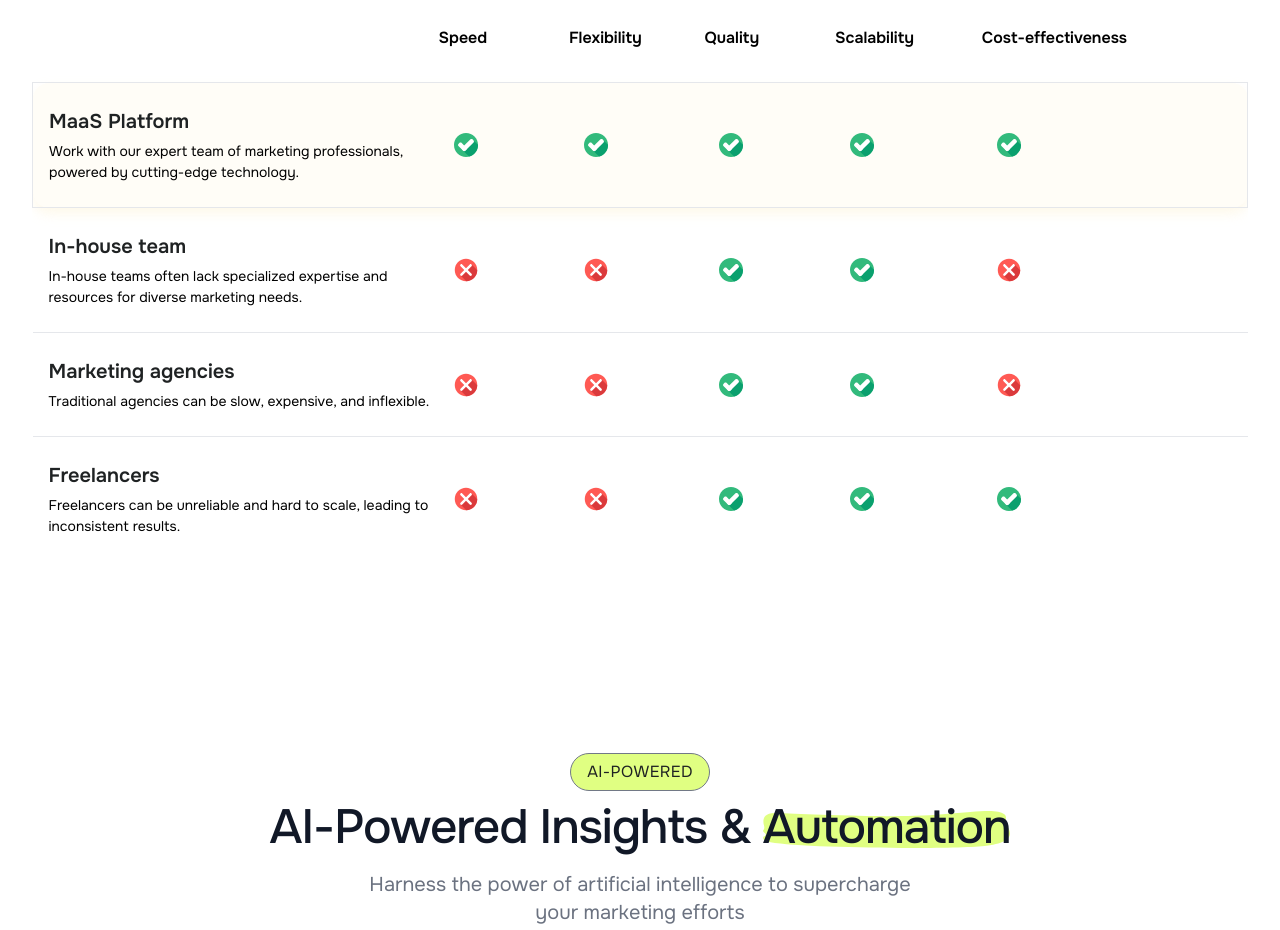
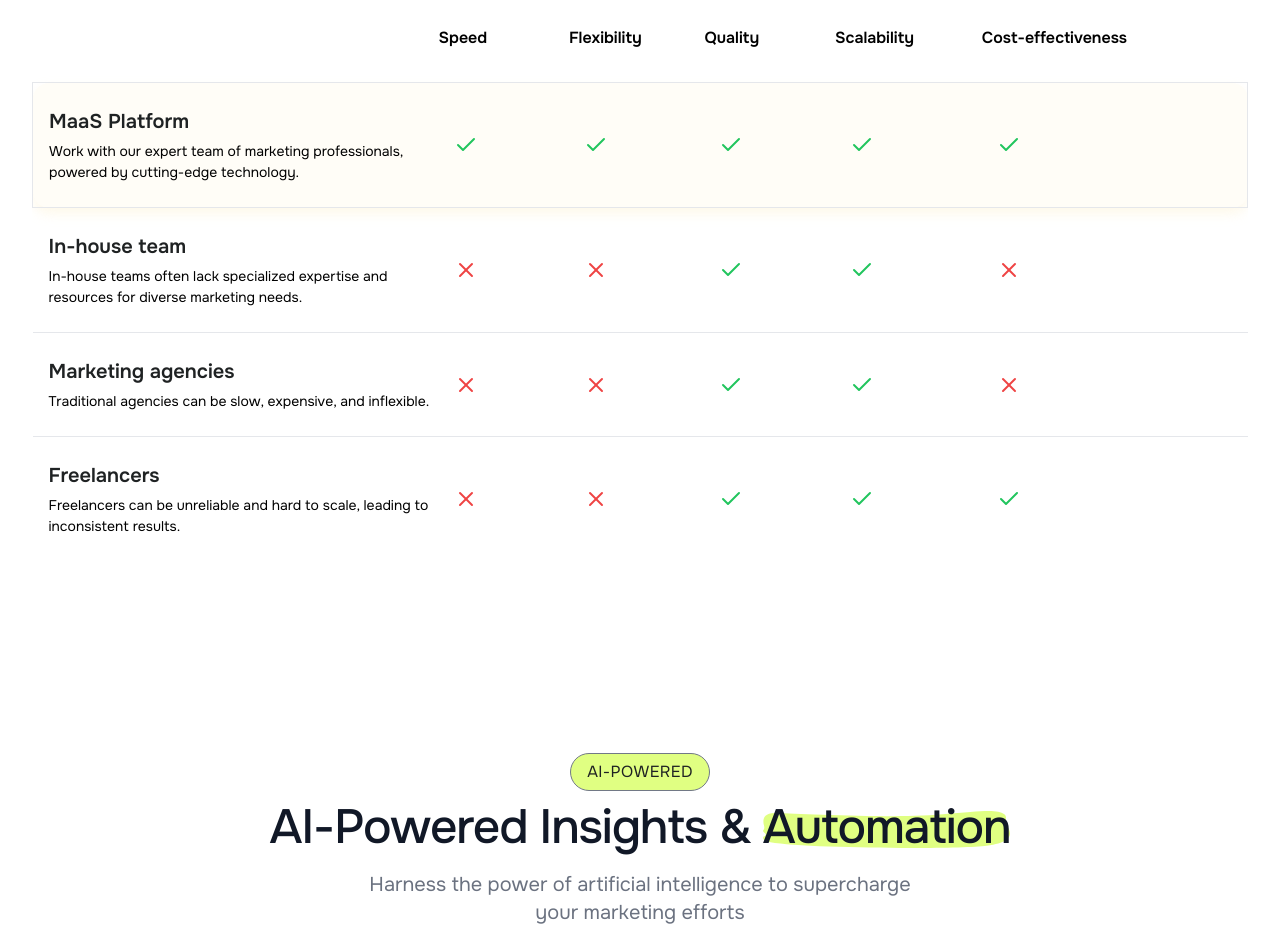
Before and after one commit to Kashif9566/midcreatives, a React (Vite) app: page / in a window 1280 px wide. Shown: the part 4900-5830 px from the top of the page. Built offline with nearby package versions, Linux system fonts and the light colour scheme.

Commit message:
changed checks

```diff
--- a/src/components/ComparisonSection.tsx
+++ b/src/components/ComparisonSection.tsx
@@ -1,4 +1,5 @@
 import React, { useState } from 'react';
+import { Check, X } from 'lucide-react';
 
 interface ComparisonItem {
   name: string;
@@ -123,32 +124,9 @@ export default function ComparisonSection() {
                         {Object.entries(option.metrics).map(([key, value]) => (
                           <div key={key} className="flex items-center justify-center">
                             {value ? (
-                              <svg xmlns="http://www.w3.org/2000/svg" width="20" height="20" viewBox="0 0 24 24" fill="none" className="flex-shrink-0">
-                                <g clipPath="url(#clip0_14_428)">
-                                  <path d="M12 24C18.6274 24 24 18.6274 24 12C24 5.37258 18.6274 0 12 0C5.37258 0 0 5.37258 0 12C0 18.6274 5.37258 24 12 24Z" fill="#32BA7C"/>
-                                  <path d="M8.93372 17.4132L15.1041 23.5835C20.2145 22.2208 24 17.5646 24 12C24 11.8864 24 11.7728 24 11.6593L19.1545 7.19238L8.93372 17.4132Z" fill="#0AA06E"/>
-                                  <path d="M12.3028 14.6877C12.8328 15.2177 12.8328 16.1262 12.3028 16.6562L11.205 17.754C10.675 18.2839 9.76651 18.2839 9.23654 17.754L4.42897 12.9085C3.899 12.3786 3.899 11.4701 4.42897 10.9401L5.52676 9.8423C6.05673 9.31233 6.96525 9.31233 7.49522 9.8423L12.3028 14.6877Z" fill="white"/>
-                                  <path d="M16.5047 6.32179C17.0347 5.79182 17.9432 5.79182 18.4732 6.32179L19.571 7.41958C20.1009 7.94955 20.1009 8.85807 19.571 9.38804L11.2429 17.6783C10.7129 18.2082 9.80441 18.2082 9.27444 17.6783L8.17665 16.5805C7.64668 16.0505 7.64668 15.142 8.17665 14.612L16.5047 6.32179Z" fill="white"/>
-                                </g>
-                                <defs>
-                                  <clipPath id="clip0_14_428">
-                                    <rect width="24" height="24" fill="white"/>
-                                  </clipPath>
-                                </defs>
-                              </svg>
+                              <Check className="h-5 w-5 text-green-500" />
                             ) : (
-                              <svg xmlns="http://www.w3.org/2000/svg" width="20" height="20" viewBox="0 0 24 24" fill="none" className="flex-shrink-0">
-                                <g clipPath="url(#clip0_14_416)">
-                                  <path d="M12 23.25C18.2132 23.25 23.25 18.2132 23.25 12C23.25 5.7868 18.2132 0.75 12 0.75C5.7868 0.75 0.75 5.7868 0.75 12C0.75 18.2132 5.7868 23.25 12 23.25Z" fill="#FF5A54"/>
-                                  <path fillRule="evenodd" clipRule="evenodd" d="M23.2472 12.2191C23.1318 18.2582 18.2582 23.1318 12.2191 23.2472C10.3081 21.3363 8.39194 19.4296 6.48122 17.5188C5.98126 17.0189 5.98121 16.2008 6.48118 15.7007L10.1819 12L6.48118 8.29927C5.98121 7.7993 5.98121 6.98119 6.48118 6.48122C6.98115 5.98126 7.79926 5.98121 8.29927 6.48118L12 10.1819L15.7007 6.48118C16.2007 5.98121 17.0188 5.98121 17.5188 6.48118C19.4296 8.3919 21.3362 10.3081 23.2472 12.2191Z" fill="#DB3A3C"/>
-                                  <path fillRule="evenodd" clipRule="evenodd" d="M6.48118 17.5188C6.98115 18.0188 7.7993 18.0188 8.29927 17.5188L12 13.8181L15.7007 17.5188C16.2007 18.0188 17.0188 18.0188 17.5188 17.5188C18.0188 17.0189 18.0188 16.2008 17.5188 15.7007L13.8181 12L17.5188 8.29927C18.0188 7.7993 18.0188 6.98119 17.5188 6.48122C17.0189 5.98126 16.2008 5.98126 15.7007 6.48122L12 10.1819L8.29927 6.48118C7.7993 5.98121 6.98119 5.98121 6.48122 6.48118C5.98126 6.98115 5.98126 7.79926 6.48122 8.29922L10.1819 12L6.48118 15.7007C5.98121 16.2007 5.98121 17.0189 6.48118 17.5188Z" fill="white"/>
-                                </g>
-                                <defs>
-                                  <clipPath id="clip0_14_416">
-                                    <rect width="24" height="24" fill="white"/>
-                                  </clipPath>
-                                </defs>
-                              </svg>
+                              <X className="h-5 w-5 text-red-500" />
                             )}
                           </div>
                         ))}
@@ -183,32 +161,9 @@ export default function ComparisonSection() {
                     {Object.values(option.metrics).map((value, i) => (
                       <td key={i} className={`py-6 pl-4 px-8 ${index === 0 && i === Object.values(option.metrics).length - 1 ? 'rounded-r-[16px]' : ''}`}>
                         {value ? (
-                          <svg xmlns="http://www.w3.org/2000/svg" width="24" height="24" viewBox="0 0 24 24" fill="none">
-                            <g clipPath="url(#clip0_14_428)">
-                              <path d="M12 24C18.6274 24 24 18.6274 24 12C24 5.37258 18.6274 0 12 0C5.37258 0 0 5.37258 0 12C0 18.6274 5.37258 24 12 24Z" fill="#32BA7C"/>
-                              <path d="M8.93372 17.4132L15.1041 23.5835C20.2145 22.2208 24 17.5646 24 12C24 11.8864 24 11.7728 24 11.6593L19.1545 7.19238L8.93372 17.4132Z" fill="#0AA06E"/>
-                              <path d="M12.3028 14.6877C12.8328 15.2177 12.8328 16.1262 12.3028 16.6562L11.205 17.754C10.675 18.2839 9.76651 18.2839 9.23654 17.754L4.42897 12.9085C3.899 12.3786 3.899 11.4701 4.42897 10.9401L5.52676 9.8423C6.05673 9.31233 6.96525 9.31233 7.49522 9.8423L12.3028 14.6877Z" fill="white"/>
-                              <path d="M16.5047 6.32179C17.0347 5.79182 17.9432 5.79182 18.4732 6.32179L19.571 7.41958C20.1009 7.94955 20.1009 8.85807 19.571 9.38804L11.2429 17.6783C10.7129 18.2082 9.80441 18.2082 9.27444 17.6783L8.17665 16.5805C7.64668 16.0505 7.64668 15.142 8.17665 14.612L16.5047 6.32179Z" fill="white"/>
-                            </g>
-                            <defs>
-                              <clipPath id="clip0_14_428">
-                                <rect width="24" height="24" fill="white"/>
-                              </clipPath>
-                            </defs>
-                          </svg>
+                          <Check className="h-6 w-6 text-green-500" />
                         ) : (
-                          <svg xmlns="http://www.w3.org/2000/svg" width="24" height="24" viewBox="0 0 24 24" fill="none">
-                            <g clipPath="url(#clip0_14_416)">
-                              <path d="M12 23.25C18.2132 23.25 23.25 18.2132 23.25 12C23.25 5.7868 18.2132 0.75 12 0.75C5.7868 0.75 0.75 5.7868 0.75 12C0.75 18.2132 5.7868 23.25 12 23.25Z" fill="#FF5A54"/>
-                              <path fillRule="evenodd" clipRule="evenodd" d="M23.2472 12.2191C23.1318 18.2582 18.2582 23.1318 12.2191 23.2472C10.3081 21.3363 8.39194 19.4296 6.48122 17.5188C5.98126 17.0189 5.98121 16.2008 6.48118 15.7007L10.1819 12L6.48118 8.29927C5.98121 7.7993 5.98121 6.98119 6.48118 6.48122C6.98115 5.98126 7.79926 5.98121 8.29927 6.48118L12 10.1819L15.7007 6.48118C16.2007 5.98121 17.0188 5.98121 17.5188 6.48118C19.4296 8.3919 21.3362 10.3081 23.2472 12.2191Z" fill="#DB3A3C"/>
-                              <path fillRule="evenodd" clipRule="evenodd" d="M6.48118 17.5188C6.98115 18.0188 7.7993 18.0188 8.29927 17.5188L12 13.8181L15.7007 17.5188C16.2007 18.0188 17.0188 18.0188 17.5188 17.5188C18.0188 17.0189 18.0188 16.2008 17.5188 15.7007L13.8181 12L17.5188 8.29927C18.0188 7.7993 18.0188 6.98119 17.5188 6.48122C17.0189 5.98126 16.2008 5.98126 15.7007 6.48122L12 10.1819L8.29927 6.48118C7.7993 5.98121 6.98119 5.98121 6.48122 6.48118C5.98126 6.98115 5.98126 7.79926 6.48122 8.29922L10.1819 12L6.48118 15.7007C5.98121 16.2007 5.98121 17.0189 6.48118 17.5188Z" fill="white"/>
-                            </g>
-                            <defs>
-                              <clipPath id="clip0_14_416">
-                                <rect width="24" height="24" fill="white"/>
-                              </clipPath>
-                            </defs>
-                          </svg>
+                          <X className="h-6 w-6 text-red-500" />
                         )}
                       </td>
                     ))}
```
